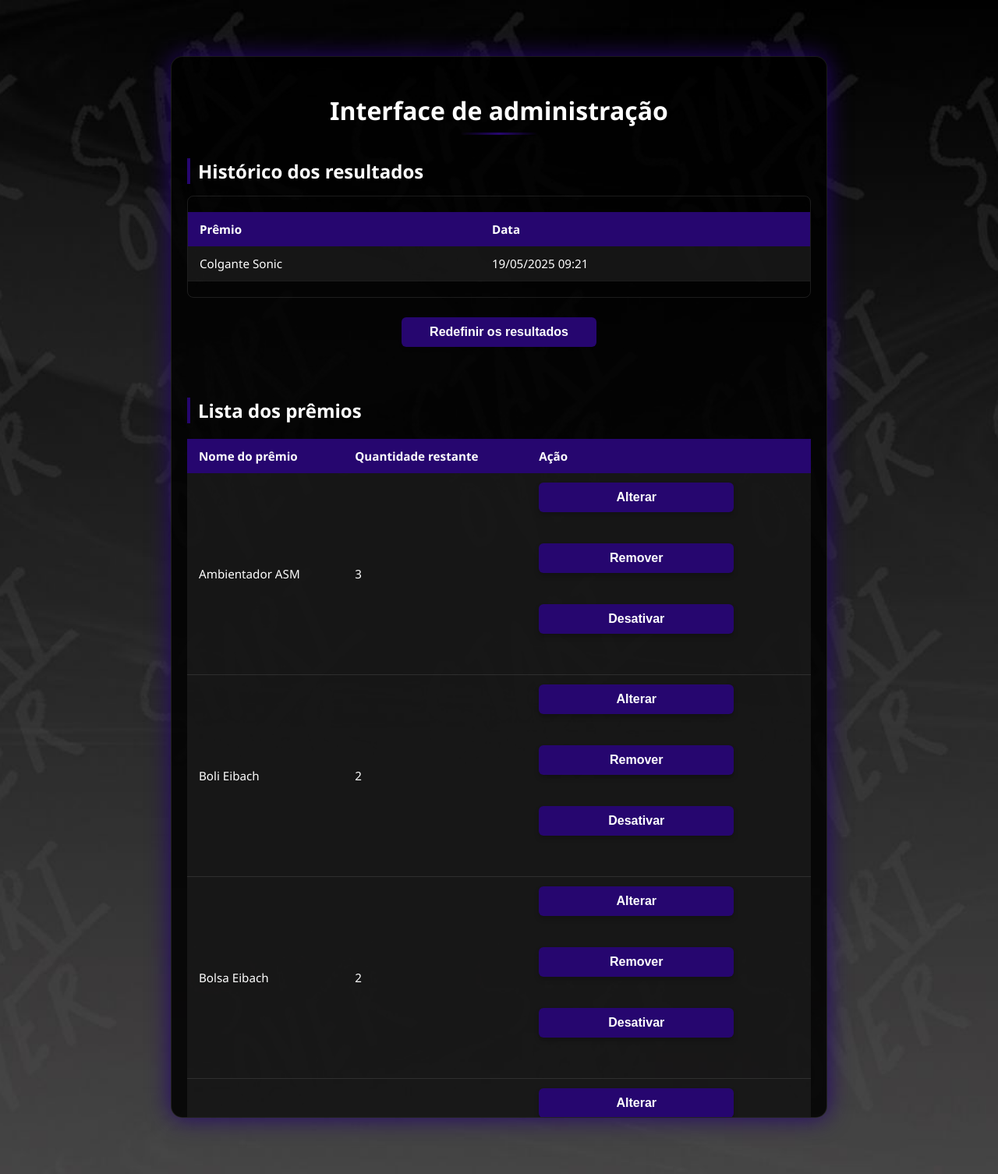
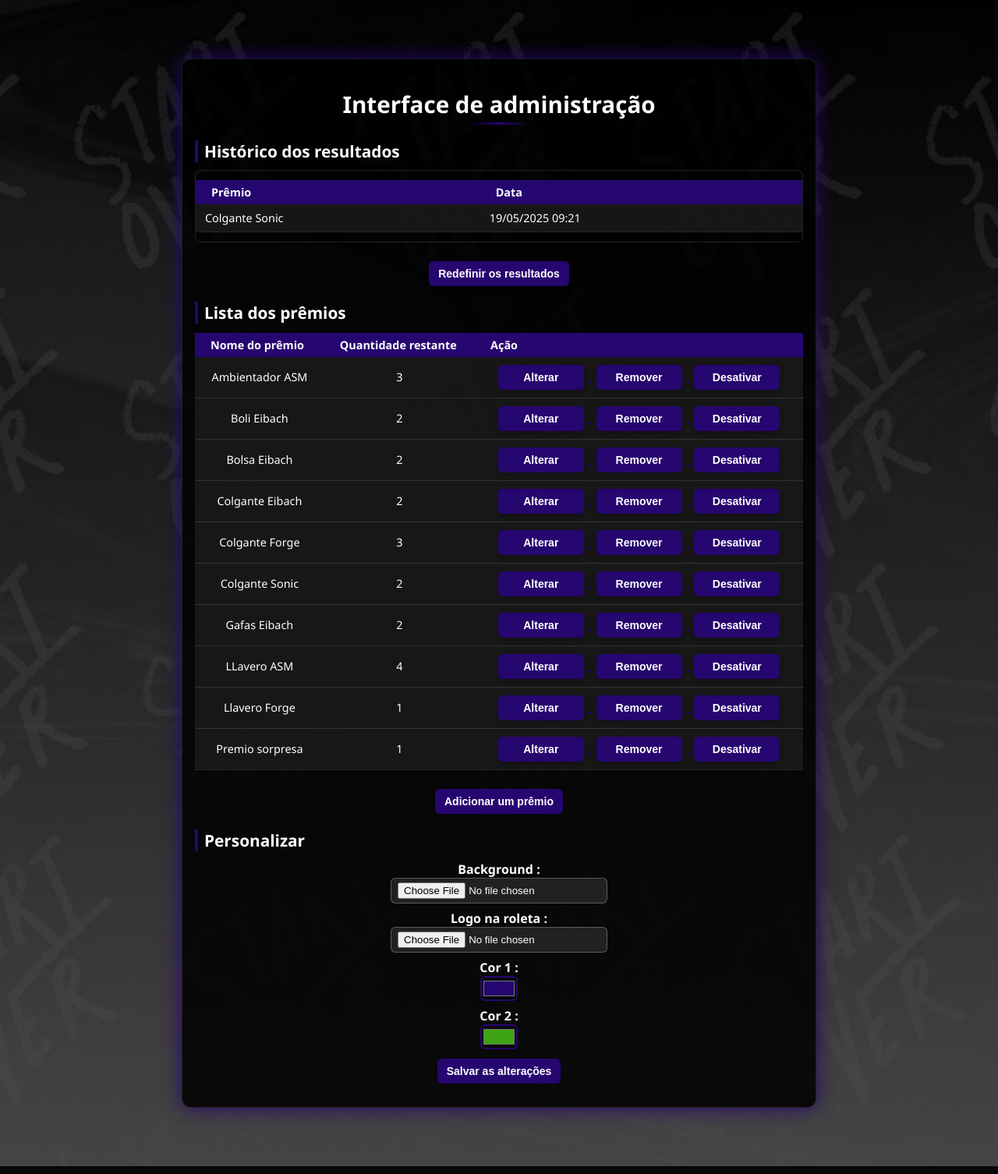
Before and after one commit to wlavv-AllStars-Web/roleta, a PHP site: page /admin.php in a window 1280 px wide. Shown: the whole page at 78% size. Run offline with PHP 8.4, Linux system fonts and the light colour scheme; a user stored in the database is signed in; data comes from the database, SQL or seed files in the repository.

Commit message:
Update connexion.css

```diff
--- a/roleta_asm/css/connexion.css
+++ b/roleta_asm/css/connexion.css
@@ -1,37 +1,41 @@
+:root {
+    --color1: #FF0000;
+    --color2: #FF6347;
+}
+
 body {
     font-family: 'Segoe UI', Tahoma, Geneva, Verdana, sans-serif;
-    background: url('default-bg.jpg') no-repeat center center,
-                radial-gradient(var(--color1), black);
+    background:
+        url('default-bg.jpg') no-repeat center center,
+        radial-gradient(var(--color1), black);
     background-size: cover;
     color: #fff;
     margin: 0;
-    padding: 20px;
+    padding: 15px;
     min-height: 100vh;
     display: flex;
     justify-content: center;
     align-items: center;
 }
 
-/* =============== Container =============== */
 .login-container {
     background-color: rgba(0, 0, 0, 0.85);
     border: 1px solid rgba(255, 255, 255, 0.1);
-    border-radius: 15px;
-    box-shadow: 0 0 30px var(--color1);
-    padding: 20px;
+    border-radius: 12px;
+    box-shadow: 0 0 25px var(--color1);
+    padding: 12px 16px;
     width: 100%;
-    max-width: 800px;
+    max-width: 780px;
     text-align: center;
     overflow-y: auto;
     max-height: 90vh;
 }
 
-/* =============== Titres =============== */
 .login-container h2 {
-    margin-bottom: 30px;
-    font-size: 2rem;
+    margin-bottom: 20px;
+    font-size: 1.85rem;
     position: relative;
-    padding-bottom: 10px;
+    padding-bottom: 6px;
     text-shadow: 2px 2px 4px #000;
 }
 
@@ -41,30 +45,30 @@ body {
     bottom: 0;
     left: 50%;
     transform: translateX(-50%);
-    width: 100px;
+    width: 80px;
     height: 3px;
     background: linear-gradient(90deg, transparent, var(--color1), transparent);
 }
 
 .login-container h3 {
-    margin: 25px 0 15px;
-    font-size: 1.5rem;
+    margin: 16px 0 10px;
+    font-size: 1.3rem;
     border-left: 4px solid var(--color1);
-    padding-left: 10px;
+    padding-left: 8px;
     text-align: left;
 }
 
-/* =============== Tableaux =============== */
+/* Tables */
 table {
     width: 100%;
     border-collapse: collapse;
-    margin: 20px 0;
-    font-size: 0.95rem;
+    margin: 12px 0;
+    font-size: 0.9rem;
 }
 
 th, td {
-    padding: 12px 15px;
-    text-align: left;
+    padding: 6px 20px;
+    text-align: left; /* Par défaut à gauche pour tous */
 }
 
 th {
@@ -73,97 +77,148 @@ th {
 }
 
 td {
-    background-color: rgba(30, 30, 30, 0.7);
-    border-bottom: 1px solid rgba(255, 255, 255, 0.1);
+    background-color: rgba(30, 30, 30, 0.75);
+    border-bottom: 1px solid rgba(255, 255, 255, 0.12);
+}
+
+/* Correction ciblée pour le tableau historique */
+.history-scroll table td {
+    text-align: left !important;
+    padding: 8px 12px; /* un peu plus de padding pour confort */
 }
 
 tr:hover td {
     background-color: rgba(50, 50, 50, 0.9);
 }
 
-/* =============== Scroll =============== */
+/* Scroll */
 .history-scroll {
-    max-height: 300px;
+    max-height: 270px;
     overflow-y: auto;
-    margin-bottom: 25px;
+    margin-bottom: 18px;
     border-radius: 8px;
-    border: 1px solid rgba(255, 255, 255, 0.1);
+    border: 1px solid rgba(255, 255, 255, 0.12);
 }
 
 .history-scroll::-webkit-scrollbar {
-    width: 8px;
+    width: 7px;
 }
 
 .history-scroll::-webkit-scrollbar-thumb {
     background-color: var(--color1);
+    border-radius: 3px;
 }
 
-/* =============== Formulaire =============== */
+/* Form */
 form {
     display: flex;
     flex-direction: column;
     gap: 8px;
-    margin-top: 15px;
+    margin-top: 12px;
+    align-items: center;
 }
 
+.form-row {
+    display: flex;
+    justify-content: center;
+    align-items: center;
+    gap: 14px;
+    flex-wrap: wrap;
+    width: 100%;
+    margin-bottom: 12px;
+}
+
+.form-row > div {
+    display: flex;
+    flex-direction: column;
+    align-items: center;
+}
+
+/* Labels */
+label {
+    margin-bottom: 4px;
+    font-weight: 600;
+    user-select: none;
+}
+
+/* Inputs */
 input[type="color"] {
-    border: none;
-    background: none;
-    width: 60px;
-    height: 40px;
+    border: 2px solid var(--color1);
+    border-radius: 6px;
+    width: 48px;
+    height: 32px;
     cursor: pointer;
     padding: 0;
-    margin-right: 10px;
+    margin: 0;
+    background: none;
 }
 
 input[type="file"] {
-    padding: 6px 10px;
+    padding: 5px 8px;
     border-radius: 6px;
     background-color: rgba(255, 255, 255, 0.1);
     color: white;
-    border: 1px solid rgba(255, 255, 255, 0.2);
+    border: 1px solid rgba(255, 255, 255, 0.25);
     cursor: pointer;
-    width: 100%;
-    max-width: 300px;
+    width: 260px;
 }
 
-/* Boutons communs */
+/* Buttons */
 button,
 input[type="submit"],
 a.btn-red,
 a.btn-green {
-    padding: 10px;
+    padding: 8px 12px;
     border: none;
     border-radius: 6px;
-    font-size: 16px;
-    font-weight: bold;
+    font-size: 14px;
+    font-weight: 600;
     cursor: pointer;
     transition: all 0.3s ease;
     color: white;
     text-decoration: none;
-    display: inline-block;
     text-align: center;
+    width: auto;
+    min-width: 110px;
+    max-width: 180px;
+    box-sizing: border-box;
+    margin: 4px 6px;
 
-    /* Taille uniforme */
-    width: 100%;         /* s'adapte à leur conteneur */
-    max-width: 250px;    /* fixe une largeur égale à tous */
-    box-sizing: border-box;
+    background: none;
+    outline: none;
 }
 
-/* Boutons rouges */
+/* Focus visible personnalisé */
+button:focus-visible,
+input[type="submit"]:focus-visible,
+a.btn-red:focus-visible,
+a.btn-green:focus-visible {
+    outline: none;
+    box-shadow: 0 0 0 2px var(--color2);
+}
+
+/* Supprime l'outline même au clic */
+button:focus,
+input[type="submit"]:focus,
+a.btn-red:focus,
+a.btn-green:focus {
+    outline: none !important;
+    box-shadow: none !important;
+    border: none !important;
+}
+
+/* Couleurs des boutons */
 button.btn-red,
 input[type="submit"].btn-red,
 a.btn-red {
     background-color: var(--color1) !important;
 }
 
-/* Boutons verts */
 button.btn-green,
 a.btn-green {
     background-color: var(--color2) !important;
 }
 
-/* Hover : sans scale (évite scrollbar) */
 button:hover,
 input[type="submit"]:hover,
 a.btn-red:hover,
@@ -172,12 +227,40 @@ a.btn-green:hover {
     box-shadow: 0 0 10px currentColor;
 }
 
+/* Centre les boutons dans leurs conteneurs */
+.admin-buttons,
+td {
+    text-align: center;  /* IMPORTANT : boutons restent centrés */
+}
+
 form button,
 form input[type="submit"] {
-    margin: 0 auto; /* centre le bouton */
+    margin-left: auto;
+    margin-right: auto;
 }
 
-/* (Optionnel) Centrer tous les éléments dans le formulaire */
-form {
-    align-items: center;
+/* Container admin buttons */
+.admin-buttons {
+    margin-top: 16px;
+    display: flex;
+    justify-content: center;
+    gap: 10px;
+    flex-wrap: wrap;
 }
+
+/* Responsive */
+@media (max-width: 600px) {
+    .form-row {
+        flex-direction: column;
+        gap: 10px;
+    }
+
+    input[type="file"] {
+        width: 100%;
+        max-width: none;
+    }
+
+    .admin-buttons {
+        gap: 8px;
+    }
+}
```
